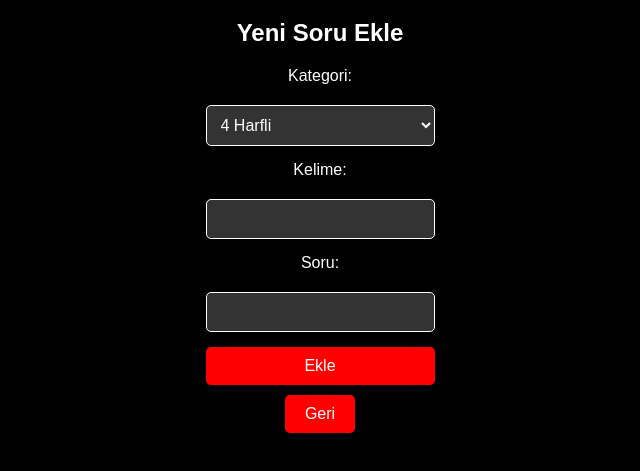
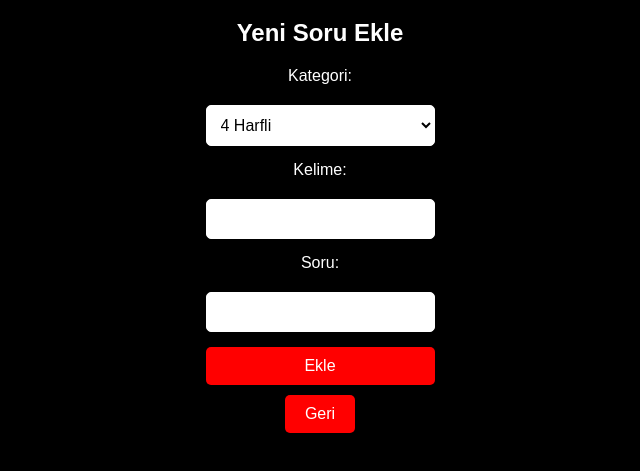
Before and after one commit to kadirulass/general-culture, a website: page admin.html in a window 1280 px wide. Shown: the part 223-694 px from the top of the page, without its empty margins (320-960 px from the left). Drawn offline with Linux system fonts and the light colour scheme.

Commit message:
version 1.0.1

```diff
--- a/admin.css
+++ b/admin.css
@@ -55,8 +55,8 @@ select, input {
     padding: 10px;
     border-radius: 5px;
     border: 1px solid #ffffff;
-    background: rgba(255, 255, 255, 0.2);
-    color: #ffffff;
+    background: rgb(255, 255, 255);
+    color: #000000;
     font-size: 1em;
 }
 
```
